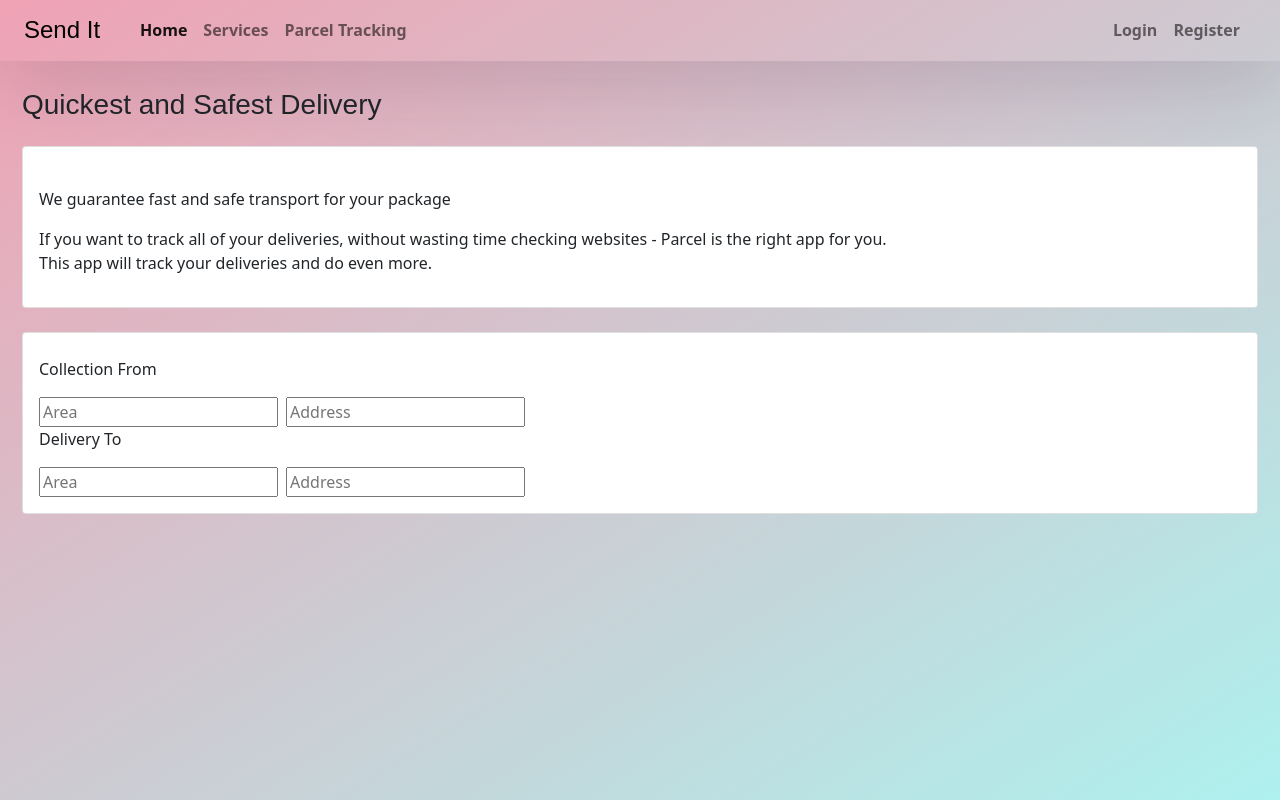
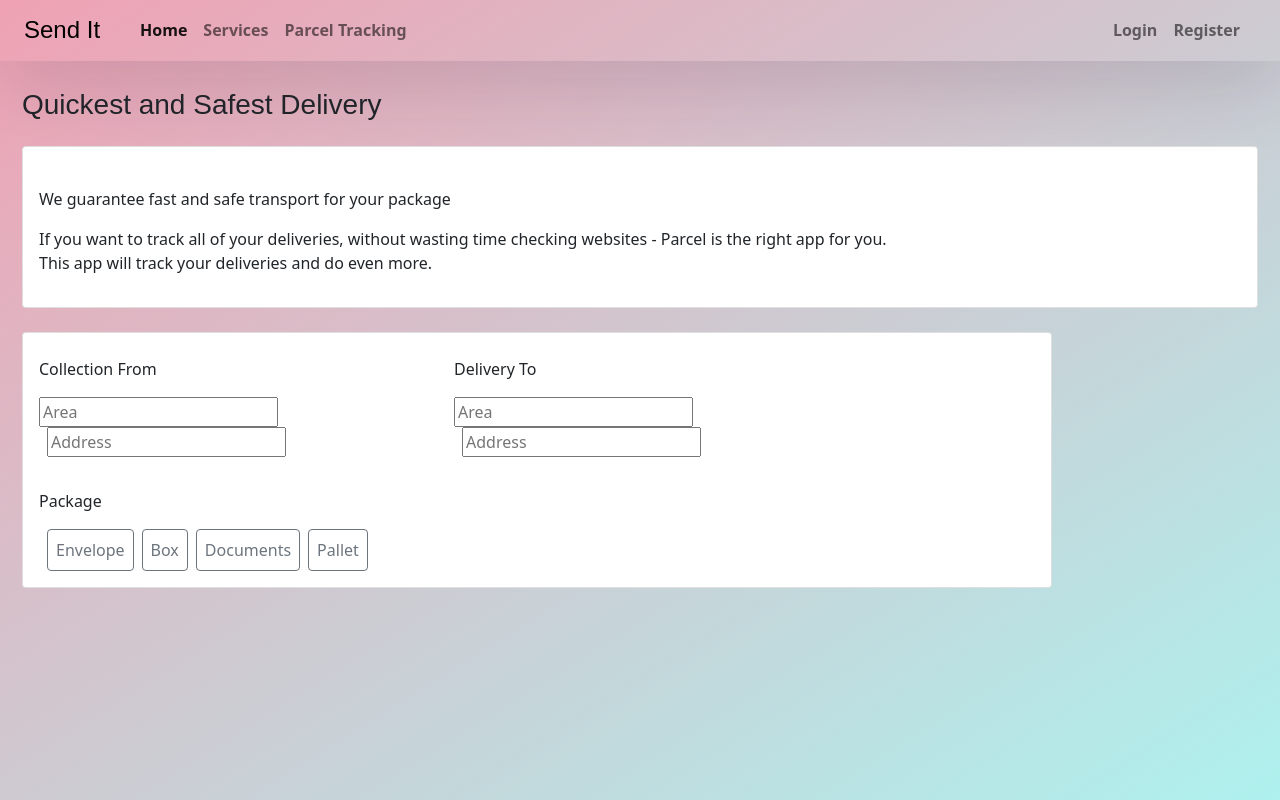
Before and after one commit to samuelkungu/send-it, a React (Create React App) app in the folder Frontend/: page / in a window 1280 px wide. Built offline with nearby package versions, Linux system fonts and the light colour scheme.

Commit message:
Services And Parcel Tracking

```diff
--- a/Frontend/src/Components/Home.js
+++ b/Frontend/src/Components/Home.js
@@ -25,20 +25,27 @@ function Home() {
           </div>
         </div>
 
-        <div className='card mt-4 pt-2 '>
-          <div className='card-body'>
-                    <div>
+        <div className='card mt-4 pt-2 col-10 d-flex flex-column'>
+          <div className='card-body d-flex flex-row '>
+                    <div className='col-5'>
                         <p className=''>Collection From</p>
-
                         <input type=" text" className='' placeholder='Area'/>
                         <input type=" text" className='ms-2' placeholder='Address'/>
                     </div>
-                    <div>
+                    <div className='col-5'>
                         <p className=''>Delivery To</p>
-
                         <input type=" text" className='' placeholder='Area'/>
                         <input type=" text" className='ms-2' placeholder='Address'/>
                     </div>
+          </div>
+          <div className='card-body d-flex flex-row'>
+                  <div className='col-5'>
+                    <p>Package</p>
+                    <button className='btn btn-outline-secondary  p-2 ms-2'>Envelope</button>
+                    <button className='btn btn-outline-secondary  p-2 ms-2'>Box</button>
+                    <button className='btn btn-outline-secondary  p-2 ms-2'>Documents</button>
+                    <button className='btn btn-outline-secondary  p-2 ms-2'>Pallet</button>
+                  </div>
           </div>
         </div>
 
--- a/Frontend/src/Components/css/main.css
+++ b/Frontend/src/Components/css/main.css
@@ -112,6 +112,10 @@ body, html, .App, #root, .wrapper {
   border: 0;
   color: rgba(var(--text-color));
 }
+
+.card button{
+
+}
 /*
 li {
   background-image: linear-gradient( to right, #54b3d6, #54b3d6 50%, #000 50% );
```
